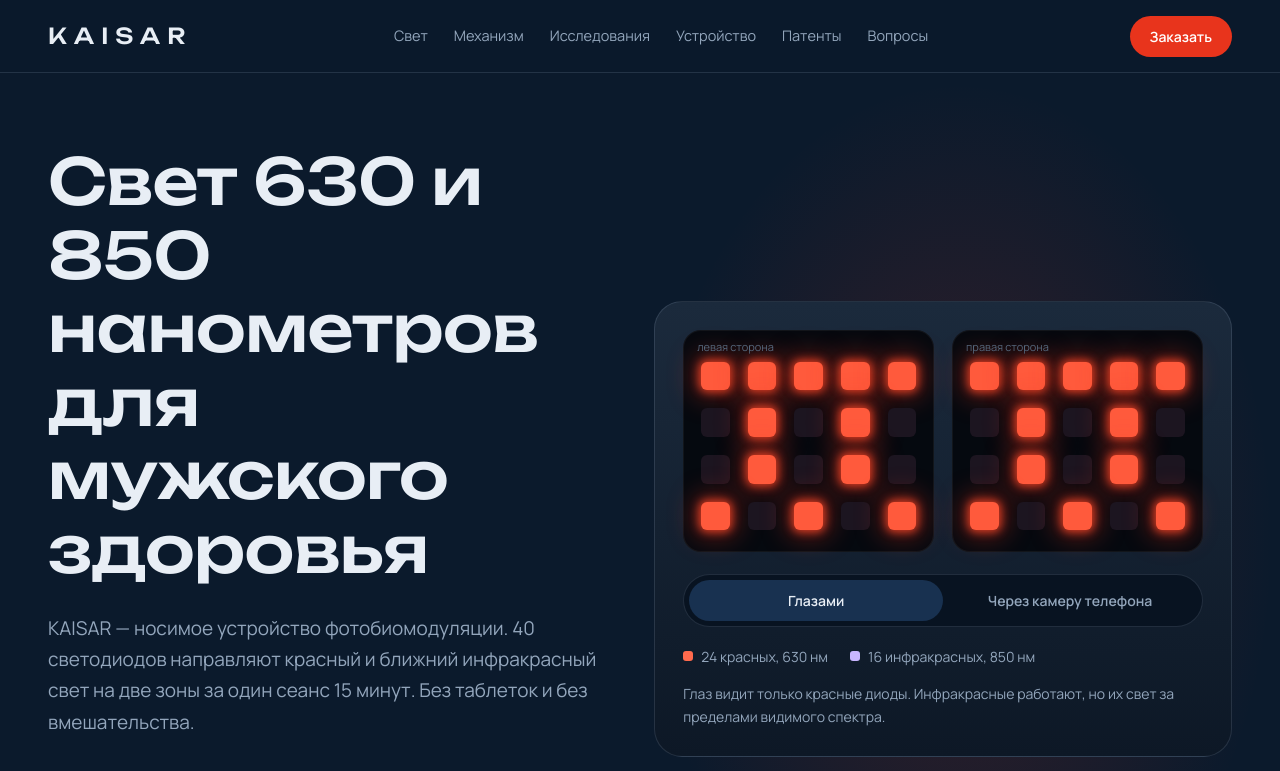
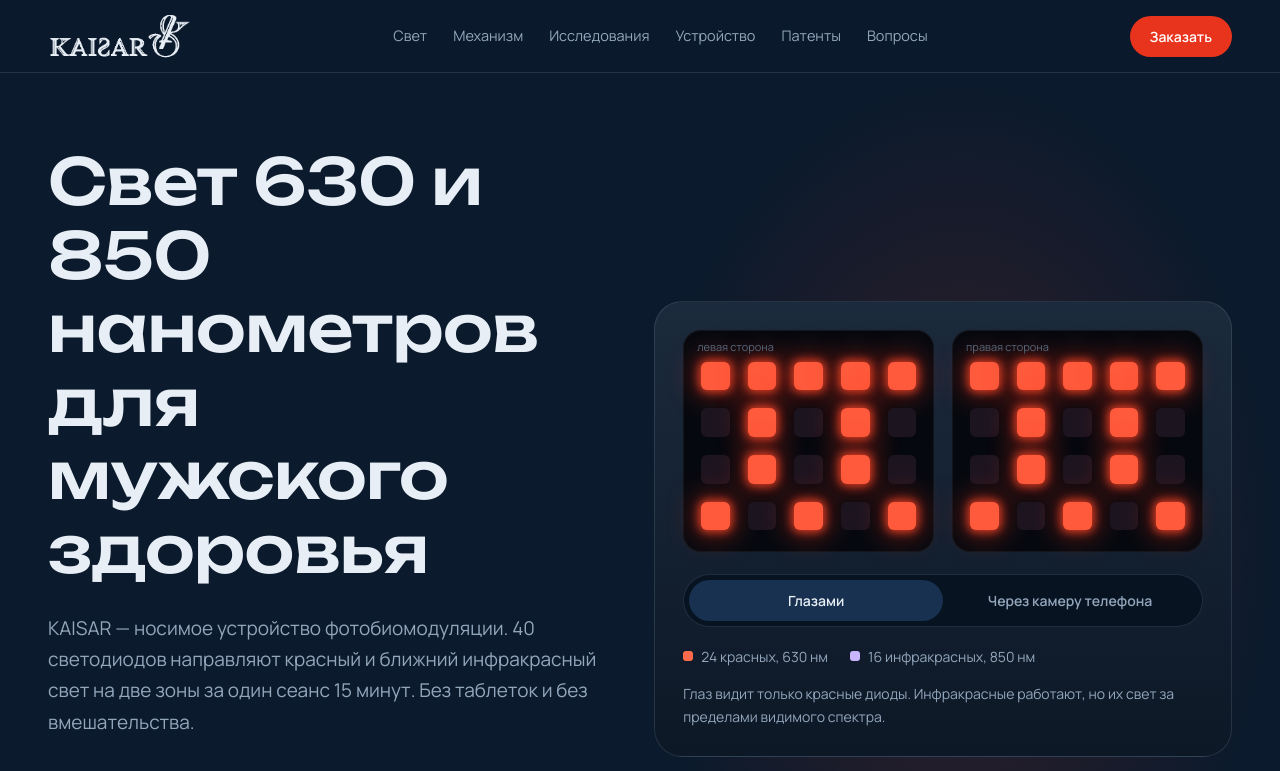
Before and after one commit to Kondorstark/kaisar-rus, a plain HTML site: page index.html in a window 1280 px wide. Shown: the top 771 px of the page. Drawn offline with Linux system fonts and the light colour scheme.

Commit message:
Логотип KAISAR в шапке и подвале, иконка сайта
Co-Authored-By: Claude Opus 5.5 <noreply@anthropic.com>
Claude-Session: https://claude.ai/code/session_01FosrBmk9FSd4tG8FZ1p8Rp

```diff
--- a/index.html
+++ b/index.html
@@ -12,7 +12,8 @@
 <meta property="og:description" content="Носимое устройство: 24 красных и 16 инфракрасных светодиодов, 15 минут в день. Исследования, механизм, патенты. Доставка по России.">
 <meta property="og:image" content="https://kaisar-rus.com/glow.jpg">
 <meta name="theme-color" content="#0B1A2C">
-<link rel="icon" href="favicon.svg" type="image/svg+xml">
+<link rel="icon" href="favicon.png" type="image/png">
+<link rel="apple-touch-icon" href="apple-touch-icon.png">
 <style>
 @font-face{font-family:'Unbounded';font-style:normal;font-weight:400;font-display:swap;src:url(fonts/unbounded-cyrillic-400-normal.woff2) format('woff2');unicode-range:U+0301,U+0400-045F,U+0490-0491,U+04B0-04B1,U+2116}
 @font-face{font-family:'Unbounded';font-style:normal;font-weight:400;font-display:swap;src:url(fonts/unbounded-latin-400-normal.woff2) format('woff2');unicode-range:U+0000-00FF,U+0131,U+0152-0153,U+02BB-02BC,U+02C6,U+02DA,U+02DC,U+2000-206F,U+20AC,U+2122,U+2191,U+2193,U+2212,U+2215,U+FEFF,U+FFFD}
@@ -55,7 +56,9 @@ section{padding:110px 0;border-top:1px solid var(--line)}
 /* header */
 header{position:sticky;top:0;z-index:20;background:rgba(11,26,44,.86);backdrop-filter:blur(12px);border-bottom:1px solid var(--line)}
 .hdr{display:flex;align-items:center;justify-content:space-between;height:72px;gap:24px}
-.logo{font-family:var(--display);font-size:22px;letter-spacing:.32em;text-decoration:none;font-weight:500}
+.logo{display:inline-flex;align-items:center;text-decoration:none}
+.logo img{height:46px;width:auto}
+footer .logo img{height:52px}
 nav{display:flex;gap:26px;font-size:14.5px;color:var(--muted)}
 nav a{text-decoration:none}
 nav a:hover{color:var(--text)}
@@ -223,7 +226,7 @@ footer h4{color:var(--text);font:500 14px var(--display);margin-bottom:10px}
 
 <header>
   <div class="wrap hdr">
-    <a class="logo" href="#top">KAISAR</a>
+    <a class="logo" href="#top"><img src="logo.png" alt="KAISAR" width="125" height="40"></a>
     <nav aria-label="Разделы">
       <a href="#light">Свет</a>
       <a href="#mechanism">Механизм</a>
@@ -479,7 +482,7 @@ footer h4{color:var(--text);font:500 14px var(--display);margin-bottom:10px}
 <footer>
   <div class="wrap">
     <div class="fgrid">
-      <div><span class="logo">KAISAR</span><p>Носимое устройство фотобиомодуляции: 630 нм и 850 нм, 15 минут в день.</p></div>
+      <div><span class="logo"><img src="logo.png" alt="KAISAR" width="140" height="45"></span><p>Носимое устройство фотобиомодуляции: 630 нм и 850 нм, 15 минут в день.</p></div>
       <div><h4>Продавец</h4><p>Israway (Израиль)<br>gm@israway.com<br>+972-54-945-7499</p></div>
       <div><h4>Производитель</h4><p>DARAM INC.<br>Республика Корея</p></div>
     </div>
```
Also changed, not shown: apple-touch-icon.png (added), favicon.png (added), favicon.svg (deleted), logo.png (added).
